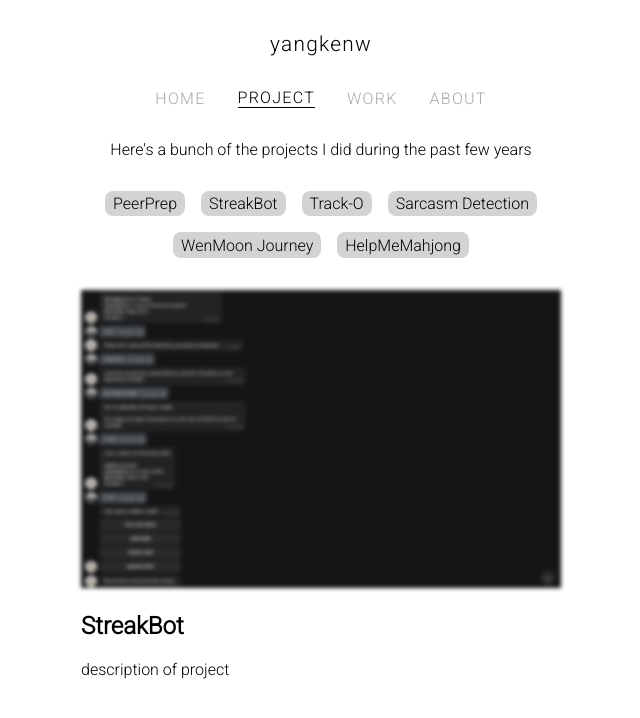
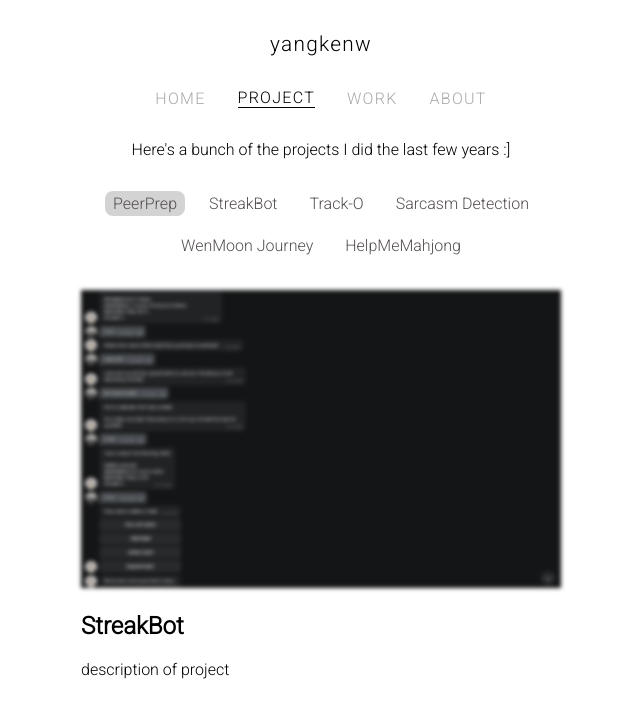
Before and after one commit to ykwei7/personal-website, a React (Create React App) app in the folder frontend/: page / in a window 1280 px wide. Both pictures are taken after a click on the element "PROJECT". Shown: the top 718 px of the page, without its empty margins (319-959 px from the left). Built offline with nearby package versions, Linux system fonts and the light colour scheme.

Commit message:
Add tab styling for toggling

```diff
--- a/frontend/src/views/project/project.js
+++ b/frontend/src/views/project/project.js
@@ -1,8 +1,15 @@
 import ProjectCard from "../../components/project/projectCard";
 import StreakBotImage from "../../assets/Streakbot.png";
 import "./project.scss";
+import { useState } from "react";
 
 export default function Project() {
+  const [currProj, setCurrProj] = useState("PeerPrep");
+  const getClassName = (name) => {
+    return name === currProj
+      ? "project-list-item selected"
+      : "project-list-item";
+  };
   const projects = [
     "PeerPrep",
     "StreakBot",
@@ -13,10 +20,12 @@ export default function Project() {
   ];
   return (
     <div className="project">
-      <div>Here's a bunch of the projects I did during the past few years</div>
+      <div>{"Here's a bunch of the projects I did the last few years :]"}</div>
       <div className="project-list">
-        {projects.map((ele) => (
-          <div className="project-list-item">{ele}</div>
+        {projects.map((proj) => (
+          <div onClick={() => setCurrProj(proj)} className={getClassName(proj)}>
+            {proj}
+          </div>
         ))}
       </div>
       <div className="project-details">
--- a/frontend/src/views/project/project.scss
+++ b/frontend/src/views/project/project.scss
@@ -16,10 +16,15 @@
         width: 30rem;
 
         .project-list-item {
-            background-color: $tab-color;
             border-radius: .5rem;
             padding: 0.2rem 0.5rem;
             text-align: center;
+            color: $primary-color;
+            cursor: pointer;
+        }
+
+        .selected {
+            background-color: $tab-color;
         }
     }
 }
--- a/frontend/src/views/work/work.js
+++ b/frontend/src/views/work/work.js
@@ -1,17 +1,23 @@
-import React from "react";
+import React, { useState } from "react";
 import "./work.scss";
 import WorkCard from "../../components/work/workCard";
 
 export default function Work() {
   const experiences = ["DSO Laboratories", "SAP", "Hutchinson"];
+  const [currWork, setCurrWork] = useState("DSO Laboratories");
+  const getClassName = (name) => {
+    return name === currWork ? "work-list-item selected" : "work-list-item";
+  };
   return (
     <div className="work">
       <div>
         Here's a bunch of the experiences I did during the past few years
       </div>
       <div className="work-list">
-        {experiences.map((ele) => (
-          <div className="work-list-item">{ele}</div>
+        {experiences.map((exp) => (
+          <div onClick={() => setCurrWork(exp)} className={getClassName(exp)}>
+            {exp}
+          </div>
         ))}
       </div>
       <div className="project-details">
--- a/frontend/src/views/work/work.scss
+++ b/frontend/src/views/work/work.scss
@@ -16,10 +16,15 @@
         width: 20rem;
 
         .work-list-item {
-            background-color: $tab-color;
             border-radius: .5rem;
             padding: 0.2rem 0.5rem;
             text-align: center;
+            color: $primary-color;
+            cursor: pointer;
+        }
+
+        .selected {
+            background-color: $tab-color;
         }
     }
 }
```
